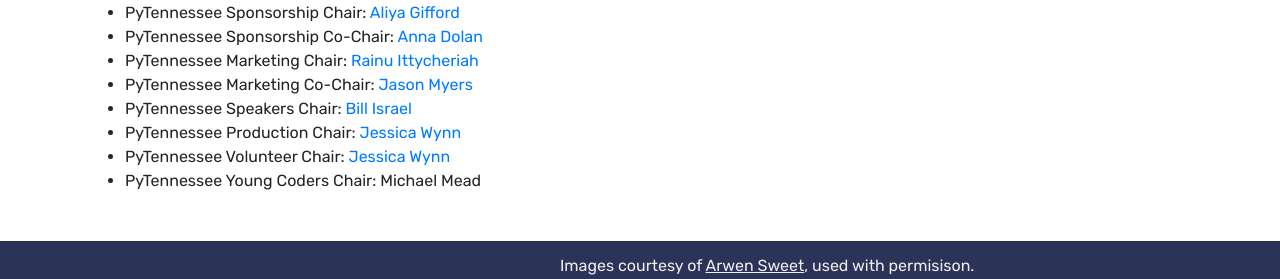
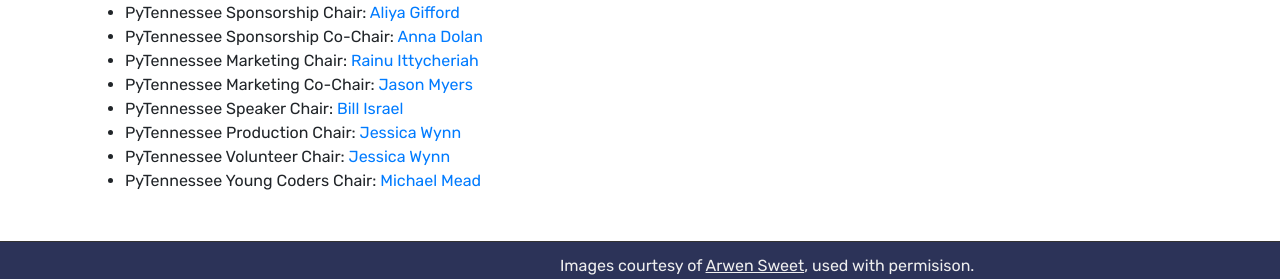
Before and after one commit to pytennessee/pytn-2020, a Jekyll site: the page built from about/staff-information.md, in a window 1280 px wide. Shown: the part 392-671 px from the top of the page. Built offline with Jekyll 4.4.1, drawn with Linux system fonts in a browser that asks for light colours.

Commit message:
Add YC email link to staff page

```diff
--- a/about/staff-information.md
+++ b/about/staff-information.md
@@ -20,7 +20,7 @@
 * {{ site.data.event.short_name }} Sponsorship Co-Chair: [Anna Dolan](mailto:sponsorships@pytennessee.org)
 * {{ site.data.event.short_name }} Marketing Chair: [Rainu Ittycheriah](mailto:info@pytennessee.org)
 * {{ site.data.event.short_name }} Marketing Co-Chair: [Jason Myers](mailto:info@pytennessee.org)
-* {{ site.data.event.short_name }} Speakers Chair: [Bill Israel](mailto:speakers@pytennessee.org)
+* {{ site.data.event.short_name }} Speaker Chair: [Bill Israel](mailto:speakers@pytennessee.org)
 * {{ site.data.event.short_name }} Production Chair: [Jessica Wynn](mailto:volunteers@pytennessee.org)
 * {{ site.data.event.short_name }} Volunteer Chair: [Jessica Wynn](mailto:volunteers@pytennessee.org)
-* {{ site.data.event.short_name }} Young Coders Chair: Michael Mead
+* {{ site.data.event.short_name }} Young Coders Chair: [Michael Mead](mailto:youngcoders@pytennessee.org)
```
